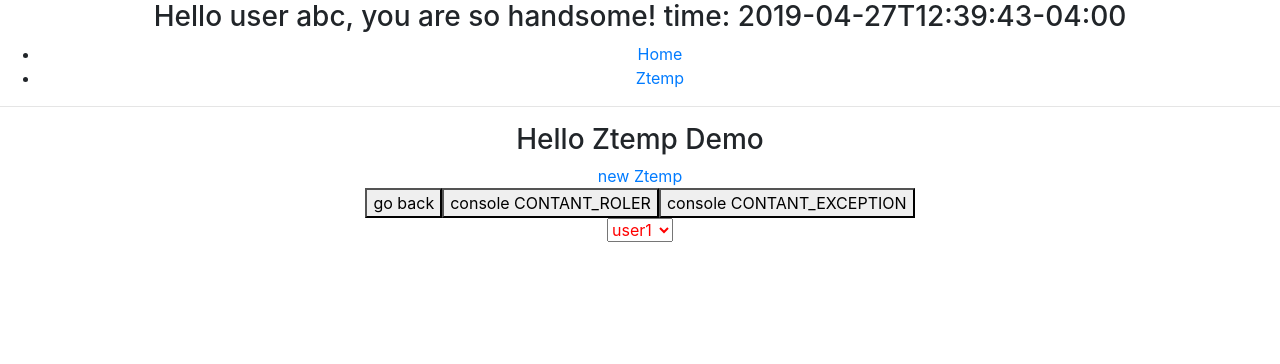
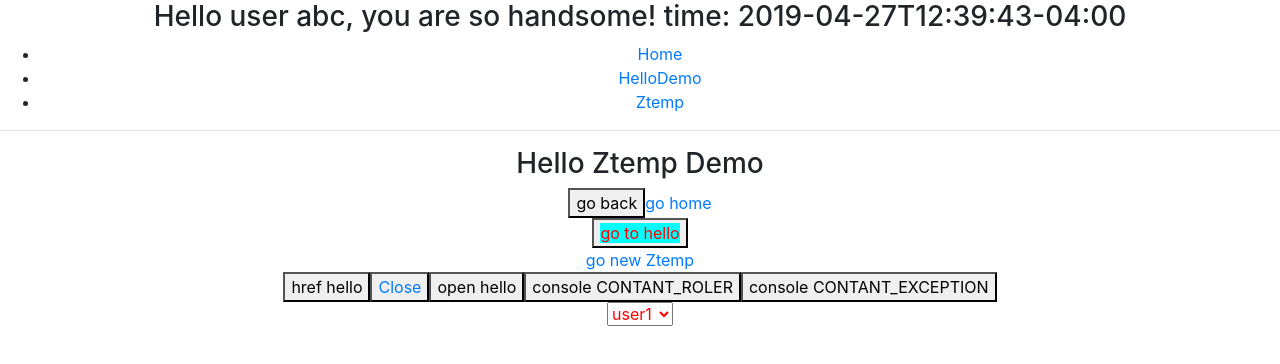
Before and after one commit to cgycch/react_demo, a React (Create React App) app: page /Ztemp in a window 1280 px wide. Shown: the top 364 px of the page. Built offline with nearby package versions, Linux system fonts and the light colour scheme.

Commit message:
add component linkbuton

```diff
--- a/src/App.css
+++ b/src/App.css
@@ -3,20 +3,20 @@
 }
 
 .App-logo {
-  animation: App-logo-spin infinite 20s linear;
-  height: 40vmin;
+  animation     : App-logo-spin infinite 20s linear;
+  height        : 40vmin;
   pointer-events: none;
 }
 
 .App-header {
   background-color: #282c34;
-  min-height: 100vh;
-  display: flex;
-  flex-direction: column;
-  align-items: center;
-  justify-content: center;
-  font-size: calc(10px + 2vmin);
-  color: white;
+  min-height      : 100vh;
+  display         : flex;
+  flex-direction  : column;
+  align-items     : center;
+  justify-content : center;
+  font-size       : calc(10px + 2vmin);
+  color           : white;
 }
 
 .App-link {
@@ -27,20 +27,30 @@
   from {
     transform: rotate(0deg);
   }
+
   to {
     transform: rotate(360deg);
   }
 }
 
-div.myShow {display: block}
-div.myHide {display: none}
+div.myShow {
+  display: block
+}
+
+div.myHide {
+  display: none
+}
 
 /**self start*/
 
 select.placeholder {
   color: #999;
 }
+
 select.red {
   color: red;
 }
+
+@import './ui/components/LinkBtn/index.css'
+
 /**self end*/
--- a/src/App.js
+++ b/src/App.js
@@ -1,5 +1,6 @@
 import React, { Component } from 'react';
 import './App.css';
+import './App.less'
 import { CONTANT_ROLER, CONTANT_EXCEPTION } from './ui/common/contant'
 import { sleep } from './ui/actions/common/utils'
 import { getUserInfos } from './ui/actions/common/user'
--- /dev/null
+++ b/src/App.less
@@ -0,0 +1,10 @@
+a.hello,
+a.hello:hover,
+a.hello:visited,
+a.hello:link,
+a.hello:active {
+
+    text-decoration : none;
+    color           : red;
+    background-color: aqua;
+}
--- a/src/ui/components/BasicNavExample.js
+++ b/src/ui/components/BasicNavExample.js
@@ -32,7 +32,7 @@ class BasicNavExample extends Component {
                         {/* <li><Link to="/topics">Topics</Link></li> */}
                         {/* <li><Link to="/formDemo">FormDemo</Link></li> */}
                         {/* <li><Link to="/userList">goToUserPage</Link></li> */}
-                        {/* <li><Link to="/helloDemo/cch/18">HelloDemo</Link></li> */}
+                        <li><Link to="/helloDemo/cch/18">HelloDemo</Link></li>
                         {/* <li><Link to="/RedirectDemoPage/cch/18">RedirectDemoPage</Link></li> */}
                         {/* <li><Link to="/FoldableLabelPage">FoldableLabelPage</Link></li> */}
                          <li><Link to="/Ztemp">Ztemp</Link></li>
--- /dev/null
+++ b/src/ui/components/LinkBtn/index.css
@@ -0,0 +1,13 @@
+a.btnLink,
+a.btnLink:hover,
+a.btnLink:visited,
+a.btnLink:link,
+a.btnLink:active {
+  text-decoration: none;
+  color          : black;
+  padding        : 3px 8px;
+}
+
+button.btnLink {
+  padding: 0px;
+}
--- /dev/null
+++ b/src/ui/components/LinkBtn/index.js
@@ -0,0 +1,37 @@
+import React, { Component } from 'react';
+import PropTypes from 'prop-types'
+import { Link } from "react-router-dom";
+export default class LinkBtn extends Component {
+    static propTypes = {
+        id: PropTypes.string,
+        className: PropTypes.string,
+        to: PropTypes.string.isRequired,
+        children: PropTypes.string.isRequired,
+    }
+
+    // static defaultProps = {
+    //     //target: '_self'
+    //     // id: '',
+    //     // className: '',
+    //     // to: '',
+    //     // children: '',
+    // }
+
+    // constructor(props) {
+    //     super(props)
+    // }
+
+    // componentDidMount = () => {
+    //     console.log('LinkBtn did mounted');
+    // }
+
+    render() {
+        const { id, className, target, to, children } = this.props
+        const linkClass = className ? 'btnLink ' + className.trim() : 'btnLink'
+        return (
+            <button className={linkClass}>
+                <Link id={id} className={linkClass} target={target} to={to}>{children}</Link>
+            </button>
+        );
+    }
+}
--- a/src/ui/pages/Ztemp.js
+++ b/src/ui/pages/Ztemp.js
@@ -1,6 +1,7 @@
 import React, { Component } from 'react';
 import classnames from 'classnames';
 import { Link } from "react-router-dom";
+import LinkBtn from '../components/LinkBtn'
 import { CONTANT_ROLER, CONTANT_EXCEPTION } from '../common/contant'
 import { sleep } from '../actions/common/utils'
 
@@ -39,9 +40,15 @@ export default class Ztemp extends Component {
         return (
             <div >
                 <h3>Hello Ztemp Demo</h3>
-                <Link to="/Ztemp" target='blank'>new Ztemp</Link><br />
+                <button onClick={() => { window.history.back() }}>go back</button>
+                <Link to="/" target='_self'>go home</Link><br />
+                <button className={'hello-btn'}><Link to="/helloDemo/cch/18" className={'hello'}>go to hello</Link></button><br />
+                <Link to="/Ztemp" target='_blank'>go new Ztemp</Link><br />
 
-                <button onClick={() => { window.history.back() }}>go back</button>
+                <button onClick={() => { window.location.href = '/helloDemo/cch/18' }}>href hello</button>
+                <LinkBtn to={'/helloDemo/cch/18'}>Close</LinkBtn>
+                <button onClick={() => { window.open('/helloDemo/cch/18','_self') }}>open hello</button>
+
                 <button onClick={() => { console.log('roler', { CONTANT_ROLER }) }}>console CONTANT_ROLER</button>
                 <button onClick={() => { console.log('exception', { CONTANT_EXCEPTION }) }}>console CONTANT_EXCEPTION</button>
                 <br />
```
